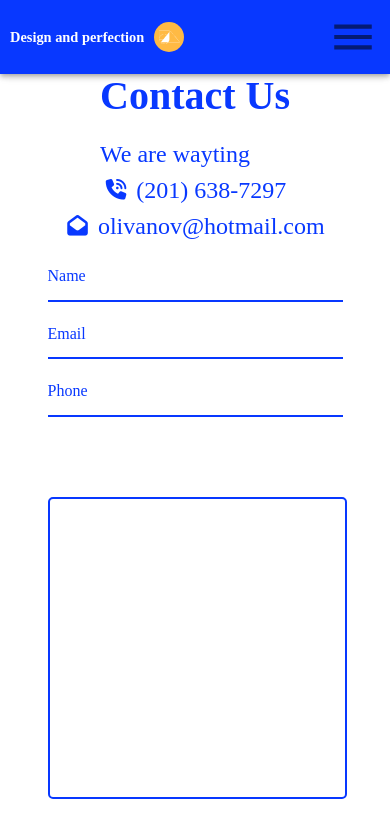
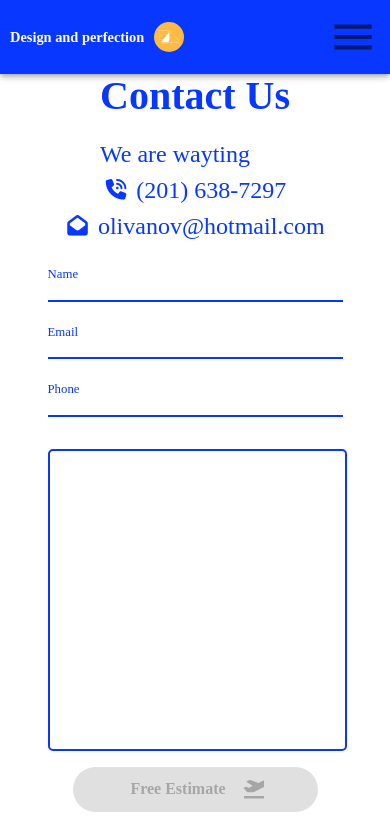
Before and after one commit to mawglih/react-material-app-v4, a React (Create React App) app: page /contact in a window 390 px wide. Shown: the top 815 px of the page. Built offline with nearby package versions, Linux system fonts and the light colour scheme.

Commit message:
finished contact page

```diff
--- a/src/components/Pages/AboutPage.js
+++ b/src/components/Pages/AboutPage.js
@@ -1,9 +1,6 @@
-import { Link } from 'react-router-dom';
-import { makeStyles, useTheme } from '@material-ui/core/styles';
+import { makeStyles } from '@material-ui/core/styles';
 import Grid from '@material-ui/core/Grid';
-import Typography from '@material-ui/core/Typography';
 import About from '../ui/About';
-import useMediaQuery from '@material-ui/core/useMediaQuery';
 
 const useStyles = makeStyles(theme => ({
  container: {
@@ -13,8 +10,6 @@ const useStyles = makeStyles(theme => ({
 
 const AboutPage = () => {
   const classes = useStyles();
-  const theme = useTheme();
-  const matchesSm = useMediaQuery(theme.breakpoints.down('sm'));
   return (
     <Grid container direction='column' className={classes.container}>
       <About />
--- a/src/components/Pages/ContactPage.js
+++ b/src/components/Pages/ContactPage.js
@@ -12,7 +12,7 @@ const ContactPage = () => {
 
   return (
     <Grid container>
-      <Contact handleSubmit={data => handleSubmit(data)}/>
+      <Contact handleSubmit={handleSubmit}/>
       <Grid item container direction="column"sm>
         {data && (
           <Grid item>
--- a/src/components/Pages/ServicesPage.js
+++ b/src/components/Pages/ServicesPage.js
@@ -1,18 +1,8 @@
-import { Link } from 'react-router-dom';
-import { makeStyles, useTheme } from '@material-ui/core/styles';
 import Grid from '@material-ui/core/Grid';
-import Typography from '@material-ui/core/Typography';
 import Services from '../ui/Services';
-import useMediaQuery from '@material-ui/core/useMediaQuery';
 
-const useStyles = makeStyles(theme => ({
-
-}));
 
 const ServicePage = () => {
-  const classes = useStyles();
-  const theme = useTheme();
-  const matchesSm = useMediaQuery(theme.breakpoints.down('sm'));
 
   return (
     <Grid container direction='column'>
--- a/src/components/ui/CallToActions.js
+++ b/src/components/ui/CallToActions.js
@@ -37,7 +37,7 @@ const CallToActions = () => {
     container
     className={[`${classes.container} ${classes.info}`]}
     alignItems='center'
-    justify={matches ? 'centered' : 'space-between'}
+    justifyContent={matches ? 'centered' : 'space-between'}
     direction={matches ? 'column' : 'row'}
   >
      <Grid item style={{marginLeft: matches ? 0 : '5em', textAlign: matches ? 'center' : 'inherit'}}>
@@ -48,7 +48,7 @@ const CallToActions = () => {
          <Typography variant="subtitle2" style={{fontSize:'1.5rem'}}>
           Take advantage of technology of 21st century
          </Typography>
-         <Grid container item justify={matches ? 'center' : 'undefined'}>
+         <Grid container item justifyContent={matches ? 'center' : 'undefined'}>
           <LearnButton/>
          </Grid>
        </Grid>
--- a/src/components/ui/Contact.js
+++ b/src/components/ui/Contact.js
@@ -1,14 +1,11 @@
-import { Link } from "react-router-dom";
 import { makeStyles, useTheme }from '@material-ui/core/styles';
 import Icon from '@material-ui/core/Icon';
 import Grid from '@material-ui/core/Grid';
 import Typography from '@material-ui/core/Typography';
-import Form from "./Form";
 import infoBkg from '../../assets/infoBkg2.png';
 import CallToActions from "./CallToActions";
-import { Button, useMediaQuery } from "@material-ui/core";
-
-import { useState } from "react";
+import { useMediaQuery } from "@material-ui/core";
+import FormWithDialog from "./FormWithDialog";
 
 
 const useStyles = makeStyles(theme => ({
@@ -31,7 +28,10 @@ const useStyles = makeStyles(theme => ({
   },
   contacts: {
     marginLeft: '1rem',
-  }
+  },
+  form: {
+    padding: '0 1rem 0 1rem',
+  },
 }));
 
 const Contact = ({
@@ -40,7 +40,7 @@ const Contact = ({
   const classes = useStyles();
   const theme = useTheme();
   const matchesMd = useMediaQuery(theme.breakpoints.down('md'));
-  const [open, setOpen] = useState(false);
+
 
   return (
     <Grid container direction="row">
@@ -49,7 +49,7 @@ const Contact = ({
         container
         direction="column"
         lg={3}
-        justify="center"
+        justifyContent="center"
         alignItems="center"
       >
         <Grid item>
@@ -92,10 +92,11 @@ const Contact = ({
                 item
                 container
                 alignItems="center"
-                justify="center"
+                justifyContent="center"
                 direction="column"
+                className={classes.form}
               >
-                <Form handleSubmit={data => handleSubmit(data)} noButton/>
+                <FormWithDialog handleSubmit={handleSubmit} noButton/>
               </Grid>
           </Grid>
         </Grid>
--- /dev/null
+++ b/src/components/ui/Dialog.js
@@ -0,0 +1,36 @@
+import { useEffect, useState } from "react";
+import Dialog from "@material-ui/core/Dialog";
+import DialogContent from "@material-ui/core/DialogContent";
+import { Button } from "@material-ui/core";
+import { Typography } from "@material-ui/core";
+import Grid from "@material-ui/core/Grid";
+
+const MyDialog = ({
+  children,
+  outsideOpen,
+  closeDialog,
+}) => {
+  const [open, setOpen] = useState(outsideOpen);
+
+  useEffect(()=> {
+    setOpen(outsideOpen);
+  }, [outsideOpen]);
+
+  return (
+    <Dialog open={open}>
+      <DialogContent>
+        <Grid container direction="column">
+          <Grid item>
+            <Typography variant="h4" gutterBottom>
+              Confirm Message
+            </Typography>
+            {children}
+            <Button color="primary" onClick={() => {setOpen(false); closeDialog(false); }}>Cancel</Button>
+          </Grid>
+        </Grid>
+      </DialogContent>
+    </Dialog>
+  )
+};
+
+export default MyDialog;
--- a/src/components/ui/Form.js
+++ b/src/components/ui/Form.js
@@ -1,90 +1,65 @@
-import { Link } from "react-router-dom";
-import { makeStyles, useTheme }from '@material-ui/core/styles';
-import Icon from '@material-ui/core/Icon';
+import { makeStyles }from '@material-ui/core/styles';
 import Grid from '@material-ui/core/Grid';
 import TextField from '@material-ui/core/TextField';
-import { useState } from "react";
+import { useEffect, useState } from "react";
 import EstimateButton from "./EstimateButton";
-import Dialog from "@material-ui/core/Dialog";
-import Typography from "@material-ui/core/Typography";
-import DialogContent from "@material-ui/core/DialogContent";
-import Button from "@material-ui/core/Button";
+
 
 
 const useStyles = makeStyles(theme => ({
   message: {
     border: `2px solid ${theme.palette.common.blue}`,
-    marginTop: '5em',
+    marginTop: '2em',
     borderRadius: '5px',
   },
   button: {
     marginTop: '1em',
     [theme.breakpoints.down('md')]: {
-      marginBottom: '2em',
+      marginBottom: '1em',
     },
   },
 }));
 
 const Form = ({
+  handleChange,
+  fullname,
+  email,
+  phone,
+  message,
   handleSubmit,
-  onClick,
   noButton,
   type,
+  emailHelper,
+  phoneHelper,
+  disabled,
 }) => {
   const classes = useStyles();
-  const theme = useTheme();
-  const [val, setVal] = useState({ fullname: '', email: '', phone: '', message: '', });
-  const [emailHelper, setEmailHelper] = useState('');
-  const [phoneHelper, setPhoneHelper] = useState('');
-  const [open, setOpen] = useState(false);
-  const handleChange = (e) => {
-    let valid;
+
+  const [Fullname, setFullname] = useState('');
+  const [Phone, setPhone] = useState('');
+  const [Email, setEmail] = useState('');
+  const [Message, setMessage] = useState('');
+  const onValueChange = e => {
     const { id, value } = e.target;
-    switch(id) {
-      case 'email':
-        setVal({[id]: value});
-        valid = /^\w+([.-]?\w+)*@\w+([.-]?\w+)*(\.\w{2,3})+$/.test(value);
-        if (!valid) {
-          setEmailHelper('Invalid email');
-        } else {
-          setEmailHelper('');
-        }
-        break;
-      case 'phone':
-        setVal({[id]: value});
-        valid = /^\(?([0-9]{3})\)?[-. ]?([0-9]{3})[-. ]?([0-9]{4})$/.test(value);
-        if (!valid) {
-          setPhoneHelper('Invalid phone number');
-        } else {
-          setPhoneHelper('');
-        }
-        break;
-      default:
-        setVal({[id]: value});
-    }
-    console.log('val in process', val)
-    setVal({[id]: value});
+    handleChange(id, value);
   }
 
-  const handleFormSubmit = e => {
-    e.preventDefault();
-    console.log('val', val);
-    handleSubmit(val);
-    setVal( { fullname: '', email: '', phone: '', message: '', });
-  }
-
-
+  useEffect(() => {
+    setFullname(fullname);
+    setPhone(phone);
+    setEmail(email);
+    setMessage(message);
+  }, [fullname, message, email, phone])
 
   return (
-    <>
-   <form onSubmit={handleFormSubmit}>
+    <form onSubmit={handleSubmit}>
       <Grid item>
         <TextField
           label="Name"
-        id="name"
+          id="fullname"
           fullWidth
-        value={val.fullname}
-        onChange={handleChange}
+          value={Fullname}
+          onChange={onValueChange}
         />
       </Grid>
       <Grid item>
@@ -94,8 +69,8 @@ const Form = ({
           fullWidth
           error={emailHelper.length > 0}
           helperText={emailHelper}
-        value={val.email}
-        onChange={handleChange}
+          value={Email}
+          onChange={onValueChange}
         />
       </Grid>
       <Grid item>
@@ -105,8 +80,8 @@ const Form = ({
           error={phoneHelper.length > 0}
           helperText={phoneHelper}
           id="phone"
-        value={val.phone}
-        onChange={handleChange}
+          value={Phone}
+          onChange={onValueChange}
         />
       </Grid>
       <Grid item >
@@ -114,10 +89,10 @@ const Form = ({
           InputProps={{
             disableUnderline: true,
           }}
-        value={val.message}
+          value={Message}
           fullWidth
           id="message"
-        onChange={handleChange}
+          onChange={onValueChange}
           multiline
           rows={10}
           className={classes.message}
@@ -126,44 +101,18 @@ const Form = ({
       { !noButton && (
         <Grid item className={classes.button}>
           <EstimateButton
-          disabled={val?.fullname?.length === 0 || val?.message?.length === 0 || phoneHelper?.length > 0 || emailHelper?.length > 0}
+            disabled={disabled}
             variant="contained"
             iconClass="fa fa-plane-departure"
             width={245}
             fontSize='1rem'
             type={type}
-          onClick={e => onClick(setOpen(true))}
           >
             Send Message
           </EstimateButton>
         </Grid>)
       }
     </form>
-      <Grid item className={classes.button}>
-        <EstimateButton
-          disabled={val?.fullname?.length === 0 || val?.message?.length === 0 || phoneHelper?.length > 0 || emailHelper?.length > 0}
-          variant="contained"
-          iconClass="fa fa-plane-departure"
-          width={245}
-          fontSize='1rem'
-          type={type}
-          onClick={e => onClick(setOpen(true))}
-        >
-          Send Message
-        </EstimateButton>
-      </Grid>
-  <Dialog open={open} onChange={() => setOpen(false)}>
-    <DialogContent>
-      <Grid container direction="column">
-        <Grid item>
-          <Typography variant="h4" gutterBottom>Confirm Message</Typography>
-
-          <Button color="primary" onClick={() => setOpen(false)}>Cancel</Button>
-        </Grid>
-      </Grid>
-    </DialogContent>
-  </Dialog>
-  </>
   );
 };
 
--- /dev/null
+++ b/src/components/ui/FormWithDialog.js
@@ -0,0 +1,135 @@
+import { makeStyles }from '@material-ui/core/styles';
+import Grid from '@material-ui/core/Grid';
+import { useState } from "react";
+import EstimateButton from "./EstimateButton";
+import MyDialog from "./Dialog";
+import Form from "./Form";
+
+const useStyle = makeStyles(theme => ({
+  button: {
+    marginTop: '1em',
+  },
+}));
+
+const FormWithDialog = ({
+  handleSubmit,
+
+}) => {
+  const classes = useStyle();
+  const [open, setOpen] = useState(false);
+  const [fullname, setFullName] = useState('');
+  const [phone, setPhone] = useState('');
+  const [email, setEmail] = useState('');
+  const [message, setMessage] = useState('');
+  const [emailHelper, setEmailHelper] = useState('');
+  const [phoneHelper, setPhoneHelper] = useState('');
+  const [data, setData] = useState({ fullname: '', email: '', phone: '', messsage: '', })
+  const handleChange = (id, value) => {
+    let valid;
+    switch(id) {
+      case 'fullname':
+        setFullName(value);
+        break;
+      case 'phone':
+        setPhone(value);
+        valid = /^\(?([0-9]{3})\)?[-. ]?([0-9]{3})[-. ]?([0-9]{4})$/.test(value);
+        if (!valid) {
+          setPhoneHelper('Invalid phone number');
+        } else {
+          setPhoneHelper('');
+        }
+        break;
+      case 'email':
+        setEmail(value);
+        valid = /^\w+([.-]?\w+)*@\w+([.-]?\w+)*(\.\w{2,3})+$/.test(value);
+        if (!valid) {
+          setEmailHelper('Invalid email');
+        } else {
+          setEmailHelper('');
+        }
+        break;
+      case 'message':
+        setMessage(value);
+        break;
+      default:
+        break;
+    }
+  };
+
+  const clearData = () => {
+    setData({ fullname: '', email: '', phone: '', messsage: '', });
+    setFullName('');
+    setEmail('');
+    setPhone('');
+    setMessage('');
+    setEmailHelper('');
+    setPhoneHelper('');
+  }
+
+  const handleOpen = () => {
+    setOpen(true);
+  }
+  const handleClose = (val) => {
+    setOpen(val);
+  }
+
+  const handleFormSubmit = e => {
+    e.preventDefault();
+    setData({fullname, email, phone, message});
+    handleSubmit(data);
+    setOpen(false);
+    clearData();
+    // setData( { fullname: '', email: '', phone: '', message: '', });
+  }
+
+  const disabled= fullname?.length === 0 || message?.length === 0 || phoneHelper?.length > 0 || emailHelper?.length > 0;
+
+  console.log('result', data);
+
+  return (
+    <>
+      <Form
+        noButton
+        handleChange={handleChange}
+        fullname={fullname}
+        email={email}
+        phone={phone}
+        message={message}
+        emailHelper={emailHelper}
+        phoneHelper={phoneHelper}
+      />
+      <MyDialog
+        outsideOpen={open}
+        closeDialog={handleClose}
+      >
+        <Form
+          type="submit"
+          handleChange={handleChange}
+          fullname={fullname}
+          email={email}
+          phone={phone}
+          message={message}
+          handleSubmit={e => handleFormSubmit(e)}
+          emailHelper={emailHelper}
+          phoneHelper={phoneHelper}
+          disabled={disabled}
+        />
+      </MyDialog>
+      <Grid item className={classes.button}>
+        <EstimateButton
+          disabled={disabled}
+          variant="contained"
+          iconClass="fa fa-plane-departure"
+          width={245}
+          fontSize='1rem'
+          type="button"
+          onClick={handleOpen}
+        >
+          Send Message
+        </EstimateButton>
+      </Grid>
+    </>
+  )
+}
+
+export default FormWithDialog;
--- a/src/components/ui/Hero.js
+++ b/src/components/ui/Hero.js
@@ -18,10 +18,10 @@ const Hero = () => {
   return (
 
       <Grid item>
-        <Grid container direction="row" justify="center" alignItems="center">
+        <Grid container direction="row" justifyContent="center" alignItems="center">
           <Grid item>
             <Typography align="center" variant="h2"> Bringing West Coast Technology<br />to the Midwest</Typography>
-            <Grid container direction="row" justify='center' className={classes.buttons}>
+            <Grid container direction="row" justifyContent='center' className={classes.buttons}>
               <Grid item>
                 <EstimateButton
                   marginRight={40}
--- a/src/components/ui/Revs.js
+++ b/src/components/ui/Revs.js
@@ -66,7 +66,7 @@ const Revs = () => {
 
   return (
    <Grid item>
-      <Grid container justify="center" className={override ? [`${classes.card} ${classes.override}`] : classes.card}>
+      <Grid container justifyContent="center" className={override ? [`${classes.card} ${classes.override}`] : classes.card}>
         <Card className={classes.revCard}>
           <CardContent>
             <Grid container direction="column" className={classes.cardContent}>
--- a/src/components/ui/theme.js
+++ b/src/components/ui/theme.js
@@ -68,7 +68,7 @@ export const darkTheme = createTheme({
     MuiInputLabel: {
       root: {
         color: myBlue,
-        fontSize: '1rem',
+        fontSize: '.8rem',
       },
     },
     MuiInput: {
```
Lines whose indentation alone changed are shown as unchanged.
